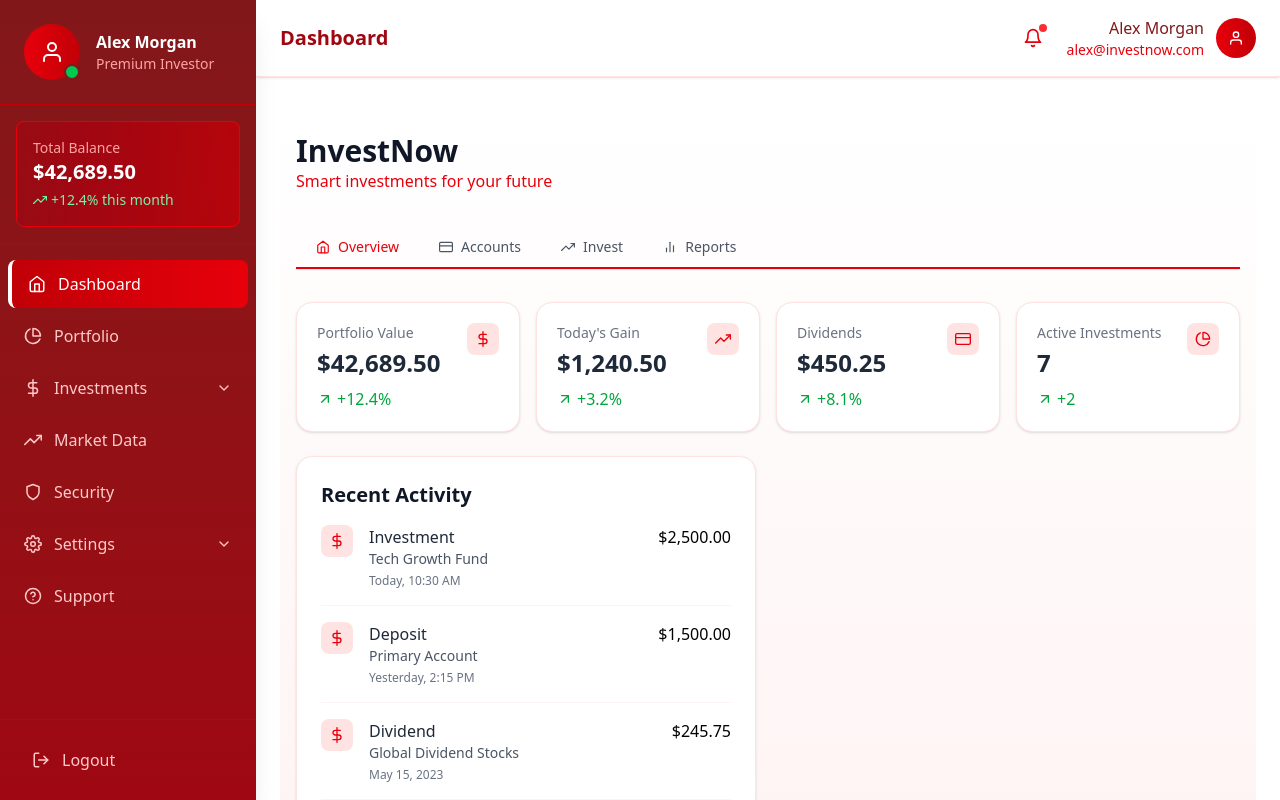
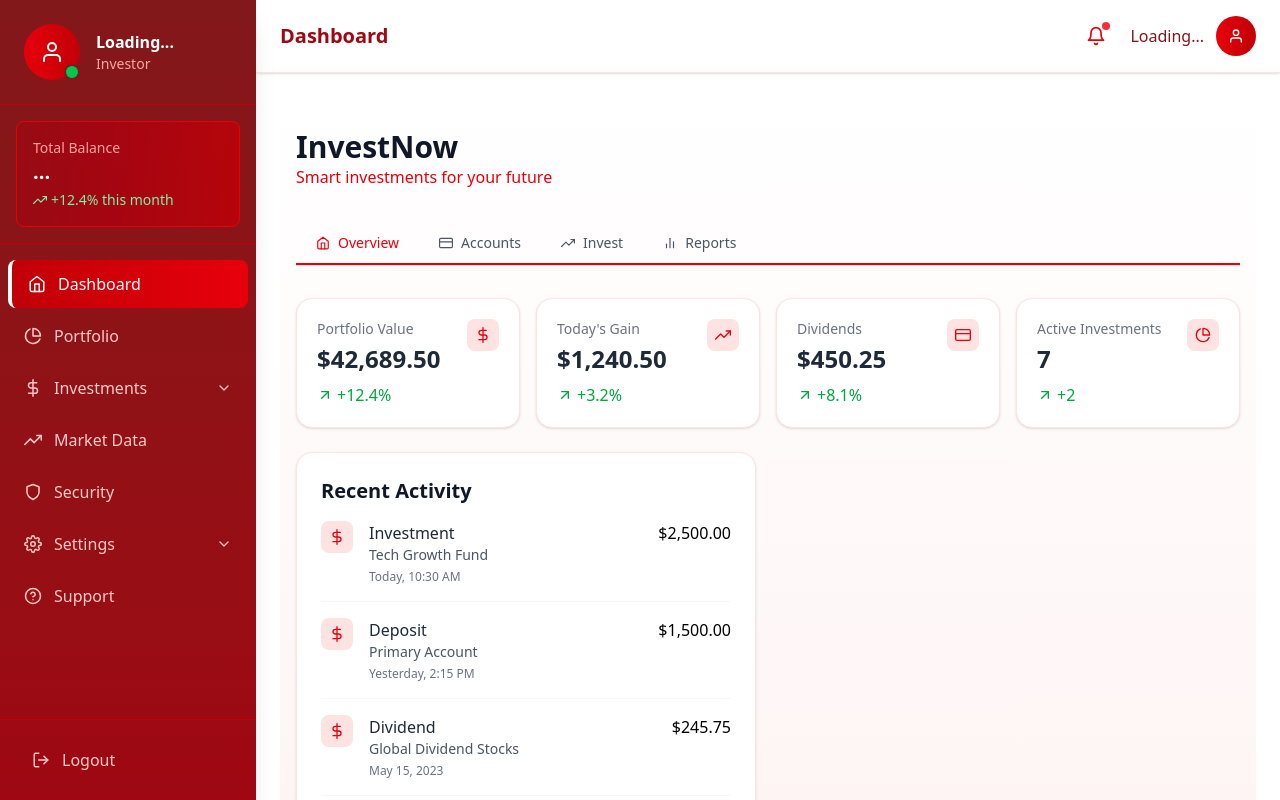
Before and after one commit to Oliver2828/invest, a React (Vite) app: page /dashboard in a window 1280 px wide. Built offline with nearby package versions, Linux system fonts and the light colour scheme.

Commit message:
last commit by kings

```diff
--- a/src/pages/Login.jsx
+++ b/src/pages/Login.jsx
@@ -40,7 +40,7 @@ const Login = () => {
     setError(data.message || 'Login failed');
   } else {
     setSuccess('Login successful!');
-          // Redirect to dashboard after successful login
+    localStorage.setItem('userEmail', formData.email); // <-- Save email for dashboard fetch
     setTimeout(() => {
       navigate('/dashboard');
     }, 1000);
--- a/src/pages/Register.jsx
+++ b/src/pages/Register.jsx
@@ -84,6 +84,7 @@ const Register = () => {
     setError(data.message || 'Login failed');
   } else {
     setSuccess('Login successful!');
+    localStorage.setItem('userEmail', formData.email); // <-- Save email for dashboard fetch
     setTimeout(() => {
       navigate('/dashboard');
     }, 1000);
--- a/src/pages/User/DashboardLayout.jsx
+++ b/src/pages/User/DashboardLayout.jsx
@@ -1,4 +1,4 @@
-// src/pages/User/DashboardLayout.jsx
+// ...existing imports...
 import React, { useState, useMemo, useCallback, useEffect } from 'react';
 import { Outlet, NavLink, useNavigate, useLocation } from 'react-router-dom';
 import {
@@ -19,8 +19,22 @@ const IconButton = React.memo(({ onClick, label, children, className }) => (
   </button>
 ));
 
-const SidebarContent = React.memo(({ closeSidebar, menuItems, activeSubmenu, toggleSubmenu, handleLogout }) => (
-  <div className="w-64 h-full flex flex-col bg-gradient-to-b from-red-900 to-red-800 text-white shadow-xl" role="navigation">
+// SidebarContent now receives user and totalBalance as props
+const SidebarContent = React.memo(
+  ({
+    closeSidebar,
+    menuItems,
+    activeSubmenu,
+    toggleSubmenu,
+    handleLogout,
+    user,
+    totalBalance,
+    debugMessage // <-- add debug message prop
+  }) => (
+    <div
+      className="w-64 h-full flex flex-col bg-gradient-to-b from-red-900 to-red-800 text-white shadow-xl"
+      role="navigation"
+    >
       <IconButton
         onClick={closeSidebar}
         label="Close sidebar"
@@ -39,27 +53,39 @@ const SidebarContent = React.memo(({ closeSidebar, menuItems, activeSubmenu, tog
             <span className="absolute bottom-0 right-0 block w-4 h-4 bg-green-500 rounded-full border-2 border-red-900" />
           </div>
           <div>
-          <p className="font-bold">Alex Morgan</p>
-          <p className="text-sm text-red-300">Premium Investor</p>
+            <p className="font-bold">
+              {user?.name || 'Loading...'}
+            </p>
+            <p className="text-sm text-red-300">{user?.role || 'Investor'}</p>
+            {debugMessage && (
+              <p className="text-xs text-yellow-300 mt-2 break-all">{debugMessage}</p>
+            )}
           </div>
         </div>
 
         <div className="p-4 border-b border-red-700">
           <div className="bg-gradient-to-r from-red-800/70 to-red-700/80 rounded-lg p-4 border border-red-600">
             <p className="text-red-300 text-sm">Total Balance</p>
-          <p className="text-xl font-bold">$42,689.50</p>
+            <p className="text-xl font-bold">
+              {typeof totalBalance === 'number'
+                ? `$${totalBalance.toLocaleString(undefined, {
+                    minimumFractionDigits: 2,
+                    maximumFractionDigits: 2,
+                  })}`
+                : '...'}
+            </p>
             <p className="flex items-center text-green-300 text-sm mt-1">
               <FiTrendingUp className="mr-1" /> +12.4% this month
             </p>
           </div>
         </div>
       </div>
-
-    {/* Scrollable menu section */}
+      {/* ...rest of SidebarContent unchanged... */}
+      {/* ... */}
       <div className="flex-1 min-h-0 overflow-y-auto">
         <nav className="py-4 px-2">
           <ul className="space-y-1">
-          {menuItems.map((item, idx) => (
+            {menuItems.map((item, idx) =>
               item.submenu ? (
                 <li key={idx}>
                   <button
@@ -71,7 +97,11 @@ const SidebarContent = React.memo(({ closeSidebar, menuItems, activeSubmenu, tog
                   >
                     <item.icon className="mr-3 text-lg" />
                     <span className="flex-1 text-left">{item.name}</span>
-                  <motion.span animate={{ rotate: activeSubmenu === item.name ? 180 : 0 }}>
+                    <motion.span
+                      animate={{
+                        rotate: activeSubmenu === item.name ? 180 : 0,
+                      }}
+                    >
                       <FiChevronDown />
                     </motion.span>
                   </button>
@@ -123,12 +153,10 @@ const SidebarContent = React.memo(({ closeSidebar, menuItems, activeSubmenu, tog
                   </NavLink>
                 </li>
               )
-          ))}
+            )}
           </ul>
         </nav>
       </div>
-
-    {/* Fixed footer section */}
       <div className="flex-shrink-0 p-4 border-t border-red-700">
         <button
           onClick={handleLogout}
@@ -139,9 +167,10 @@ const SidebarContent = React.memo(({ closeSidebar, menuItems, activeSubmenu, tog
         </button>
       </div>
     </div>
-));
+  )
+);
 
-const Topbar = React.memo(({ toggleSidebar, pageTitle }) => (
+const Topbar = React.memo(({ toggleSidebar, pageTitle, user }) => (
   <header className="bg-white shadow-sm z-30 border-b border-red-100">
     <div className="flex items-center justify-between px-6 py-4">
       <div className="flex items-center space-x-4">
@@ -165,8 +194,8 @@ const Topbar = React.memo(({ toggleSidebar, pageTitle }) => (
         </IconButton>
         <div className="flex items-center space-x-2">
           <div className="mr-3 text-right hidden md:block">
-            <p className="font-medium text-red-900">Alex Morgan</p>
-            <p className="text-sm text-red-600">alex@investnow.com</p>
+            <p className="font-medium text-red-900">{user?.name || 'Loading...'}</p>
+            <p className="text-sm text-red-600">{user?.email || ''}</p>
           </div>
           <div className="w-10 h-10 rounded-full bg-gradient-to-r from-red-600 to-red-700 flex items-center justify-center text-white">
             <FiUser />
@@ -180,6 +209,9 @@ const Topbar = React.memo(({ toggleSidebar, pageTitle }) => (
 export default function DashboardLayout() {
   const [sidebarOpen, setSidebarOpen] = useState(false);
   const [activeSubmenu, setActiveSubmenu] = useState(null);
+  const [user, setUser] = useState(null);
+  const [totalBalance, setTotalBalance] = useState(null);
+  const [debugMessage, setDebugMessage] = useState(''); // <-- add debug message state
   const isDesktop = useMediaQuery('(min-width: 768px)');
   const navigate = useNavigate();
   const location = useLocation();
@@ -197,37 +229,89 @@ export default function DashboardLayout() {
   }, [location.pathname, isDesktop]);
 
   const toggleSubmenu = useCallback((menu) => {
-    setActiveSubmenu(prev => (prev === menu ? null : menu));
+    setActiveSubmenu((prev) => (prev === menu ? null : menu));
   }, []);
 
-  const menuItems = useMemo(() => [
+  // Fetch user data and total balance from backend
+  useEffect(() => {
+    const fetchUser = async () => {
+      try {
+        // setDebugMessage(''); // clear previous debug
+        const email = localStorage.getItem('userEmail');
+        if (!email) {
+          // setDebugMessage('No userEmail found in localStorage.');
+          setUser(null);
+          setTotalBalance(null);
+          return;
+        }
+        // setDebugMessage(`Fetching: /api/users/me?email=${encodeURIComponent(email)}`);
+        const res = await fetch(
+          `http://localhost:500/api/users/me?email=${encodeURIComponent(email)}`
+        );
+        if (!res.ok) {
+          // setDebugMessage(`Fetch failed: ${res.status} ${res.statusText}`);
+          setUser(null);
+          setTotalBalance(null);
+          return;
+        }
+        const data = await res.json();
+        // setDebugMessage(`Fetched user: ${JSON.stringify(data)}`);
+        setUser(data);
+        // Calculate total balance from accounts
+        if (Array.isArray(data.accounts)) {
+          const total = data.accounts.reduce(
+            (sum, acc) => sum + (acc.balance || 0),
+            0
+          );
+          setTotalBalance(total);
+        } else {
+          setDebugMessage('No accounts array in user data.');
+          setTotalBalance(null);
+        }
+      } catch (err) {
+        setDebugMessage('Error: ' + err.message);
+        setUser(null);
+        setTotalBalance(null);
+      }
+    };
+    fetchUser();
+  }, []);
+
+  const menuItems = useMemo(
+    () => [
       { name: 'Dashboard', icon: FiHome, path: '/dashboard' },
       { name: 'Portfolio', icon: FiPieChart, path: '/dashboard/portfolio' },
       {
-      name: 'Investments', icon: FiDollarSign,
+        name: 'Investments',
+        icon: FiDollarSign,
         submenu: [
           { name: 'Active Investments', path: '/dashboard/investments/active' },
           { name: 'Completed Investments', path: '/dashboard/investments/completed' },
           { name: 'New Investment', path: '/dashboard/investments/new' },
-      ]
+        ],
       },
       { name: 'Market Data', icon: FiTrendingUp, path: '/dashboard/market' },
       { name: 'Security', icon: FiShield, path: '/dashboard/security' },
       {
-      name: 'Settings', icon: FiSettings,
+        name: 'Settings',
+        icon: FiSettings,
         submenu: [
           { name: 'Profile', path: '/dashboard/settings/profile' },
           { name: 'Notifications', path: '/dashboard/settings/notifications' },
           { name: 'Statements', path: '/dashboard/settings/statements' },
-      ]
+        ],
       },
       { name: 'Support', icon: FiHelpCircle, path: '/dashboard/support' },
-  ], []);
+    ],
+    []
+  );
 
   const pageTitle = useMemo(() => {
     const parts = location.pathname.split('/');
     const last = parts[parts.length - 1];
-    return last ? last.replace(/-/g, ' ').replace(/^\w/, c => c.toUpperCase()) : 'Dashboard';
+    return last
+      ? last.replace(/-/g, ' ').replace(/^\w/, (c) => c.toUpperCase())
+      : 'Dashboard';
   }, [location.pathname]);
 
   return (
@@ -260,6 +344,9 @@ export default function DashboardLayout() {
                 activeSubmenu={activeSubmenu}
                 toggleSubmenu={toggleSubmenu}
                 handleLogout={handleLogout}
+                user={user}
+                totalBalance={totalBalance}
+                debugMessage={debugMessage}
               />
             </motion.div>
           )}
@@ -272,13 +359,16 @@ export default function DashboardLayout() {
               activeSubmenu={activeSubmenu}
               toggleSubmenu={toggleSubmenu}
               handleLogout={handleLogout}
+              user={user}
+              totalBalance={totalBalance}
+              debugMessage={debugMessage}
             />
           </div>
         )}
       </div>
 
       <div className="flex-1 flex flex-col min-h-0">
-        <Topbar toggleSidebar={() => setSidebarOpen(true)} pageTitle={pageTitle} />
+        <Topbar toggleSidebar={() => setSidebarOpen(true)} pageTitle={pageTitle} user={user} />
         <div className="flex-1 min-h-0 overflow-auto">
           <main className="p-4 md:p-6 bg-white" id="main-content">
             <Outlet />
```
Lines whose indentation alone changed are shown as unchanged.
